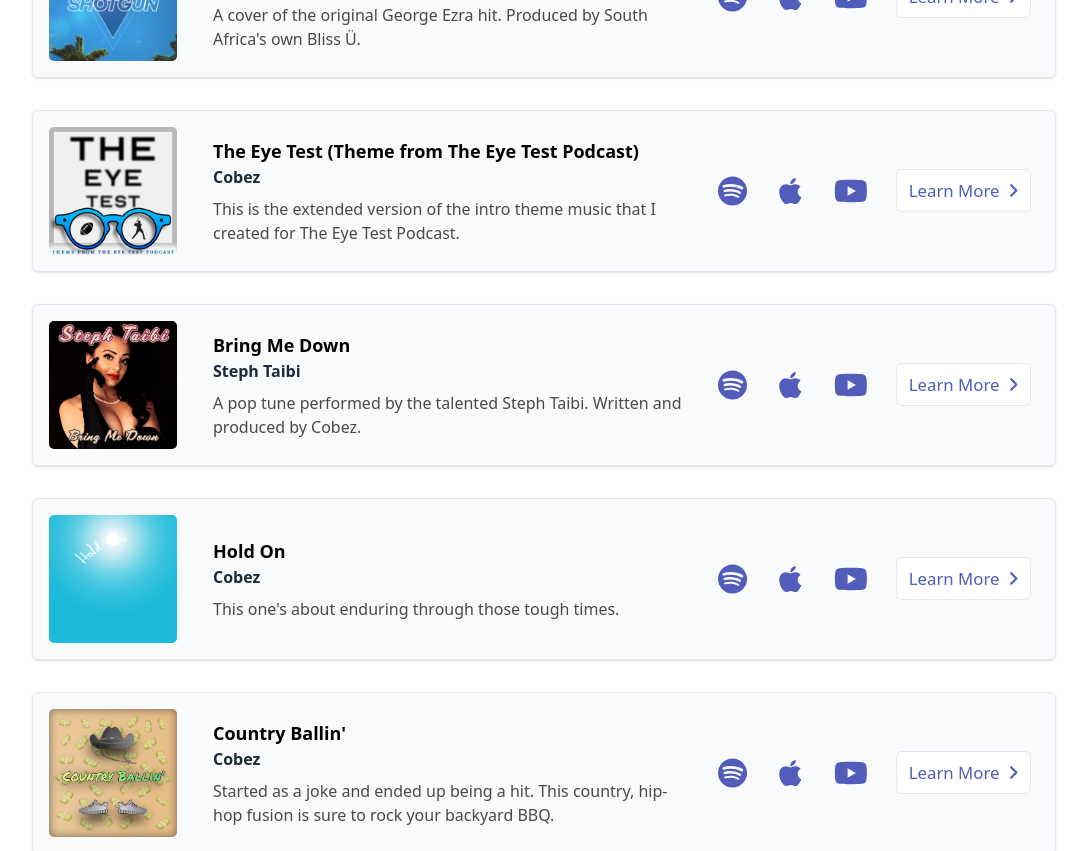
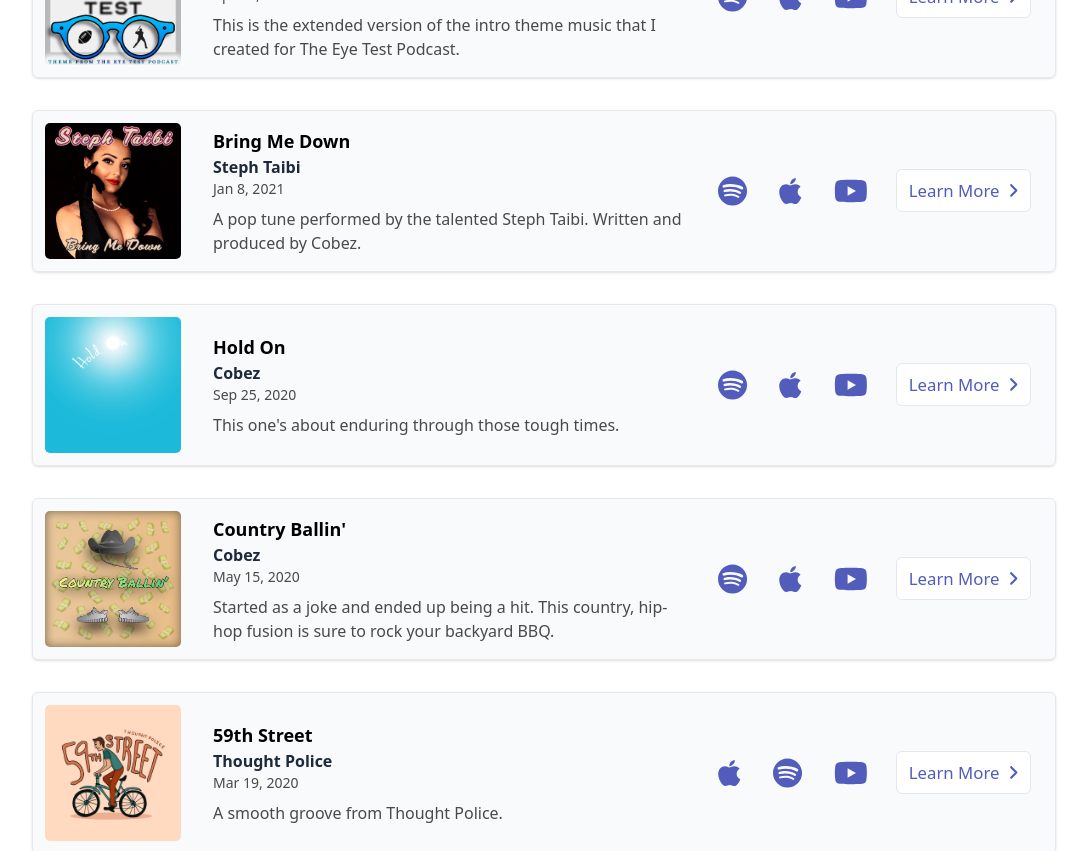
Before and after one commit to jcobert/cobez-music, a Next.js app: page /music in a window 1280 px wide. Shown: the part 780-1631 px from the top of the page, without its empty margins (96-1183 px from the left). Built offline with nearby package versions, Linux system fonts and the light colour scheme; a web font is replaced by a local one.

Commit message:
make artwork a link

```diff
--- a/components/Header.jsx
+++ b/components/Header.jsx
@@ -12,7 +12,7 @@ const navigation = [
 ];
 
 const activeLinkStyle =
-  "text-theme-primary font-bold border-b border-slate-300 rounded-b-none hover:rounded-md hover:bg-white hover:text-theme-primary hover:border-white";
+  "text-theme-primary font-bold border-b border-slate-300 rounded-b-none hover:rounded-md hover:bg-theme-secondary/10 hover:text-theme-primary hover:border-theme-secondary/10";
 
 const activeLinkStyleMobile =
   "text-slate-50 hover:text-slate-100 bg-slate-400 hover:bg-slate-500";
--- a/components/SongCard.jsx
+++ b/components/SongCard.jsx
@@ -1,18 +1,13 @@
 import { FontAwesomeIcon } from "@fortawesome/react-fontawesome";
-import {
-  faSpotify,
-  faApple,
-  faYoutube,
-} from "@fortawesome/free-brands-svg-icons";
-import {
-  faArrowRight,
-  faAnglesRight,
-  faAngleRight,
-} from "@fortawesome/free-solid-svg-icons";
+import { faAngleRight, faMusic } from "@fortawesome/free-solid-svg-icons";
 import Link from "next/link";
+import { determineLinkIcon } from "../lib/utils";
 
 function SongCard(props) {
   const song = props?.song;
+
+  const hasLinks = !!song?.data?.links;
+  const streamLinks = hasLinks ? Object.keys(song?.data?.links) : [];
 
   const listComponent = (
     <div className="shadow rounded-md">
@@ -20,21 +15,42 @@ function SongCard(props) {
       <div className="border bg-slate-50 pb-4 md:pb-0 rounded-md">
         <div className="flex flex-col md:flex-row justify-center items-center px-4 lg:pl-0">
           {/* Artwork */}
-          <div className="h-56 w-56 md:h-32 md:w-32 lg:h-40 lg:w-40 flex items-center justify-center">
+          <Link href={`/music/${song?.slug}`}>
+            <a className="h-56 w-56 md:h-32 md:w-32 lg:h-40 lg:w-40 flex items-center justify-center">
+              {!!song?.data?.artwork ? (
                 <div
-              className="bg-contain bg-no-repeat bg-center p-24 md:p-16 lg:p-[4?.25rem]"
+                  className="bg-contain bg-no-repeat bg-center p-24 md:p-16 lg:p-[4.25rem]"
                   style={{
                     backgroundImage: `url(${song?.data?.artwork})`,
                     borderRadius: 5,
                   }}
                 ></div>
+              ) : (
+                <div className="h-56 w-56 md:h-32 md:w-32 lg:h-40 lg:w-40 p-4 md:p-0 lg:p-3">
+                  <div className="flex flex-col h-full justify-center items-center gap-y-2 md:gap-y-1 rounded border bg-white/50 text-theme-primary">
+                    <div className="w-fit">
+                      <FontAwesomeIcon
+                        className="text-6xl md:text-5xl"
+                        icon={faMusic}
+                      />
                     </div>
+                    <p className="font-cookie text-3xl md:text-2xl text-theme-secondary">
+                      Cobez
+                    </p>
+                  </div>
+                </div>
+              )}
+            </a>
+          </Link>
           {/* Body */}
           <div className="flex flex-col w-full items-center gap-y-4 md:gap-y-2 md:pl-5 mt-3 md:mt-0 md:py-4 md:flex-1 lg:pr-2">
             {/* Title */}
             <div className="flex flex-col items-center md:items-start md:self-start text-center md:text-left lg:w-full lg:pr-6">
               <h4 className="text-lg font-bold">{song?.data?.title}</h4>
               <h5 className="text-slate-800 font-bold">{song?.data?.artist}</h5>
+              <h6 className="text-sm text-theme-tertiary">
+                {song?.data?.date}
+              </h6>
             </div>
             {/* Description */}
             <div className="md:self-start lg:w-full lg:pr-6 text-theme-tertiary">
@@ -43,24 +59,14 @@ function SongCard(props) {
             <div className="flex flex-col md:flex-row w-full justify-center items-center gap-y-4 lg:hidden">
               {/* Stream Links */}
               <div className="flex w-full md:w-9/12 items-center justify-around md:justify-center md:gap-x-8 text-5xl md:text-3xl text-theme-primary p-2 md:p-1 flex-1">
-                <a
+                {streamLinks?.map((link) => (
+                  <a href={song?.data?.links?.[link]}>
+                    <FontAwesomeIcon
                       className="hover:text-theme-tertiary transition"
-                  href={song?.data?.links?.spotify}
-                >
-                  <FontAwesomeIcon icon={faSpotify} />
+                      icon={determineLinkIcon(link)}
+                    />
                   </a>
-                <a
-                  className="hover:text-theme-tertiary transition"
-                  href={song?.data?.links?.apple}
-                >
-                  <FontAwesomeIcon icon={faApple} />
-                </a>
-                <a
-                  className="hover:text-theme-tertiary transition"
-                  href={song?.data?.links?.youtube}
-                >
-                  <FontAwesomeIcon icon={faYoutube} />
-                </a>
+                ))}
               </div>
               {/* Learn More Button */}
               <div className="w-full text-center flex-1 mb-4 md:mb-0 lg:hidden">
@@ -77,24 +83,14 @@ function SongCard(props) {
           <div className="hidden lg:flex gap-x-4">
             {/* Stream Links - lg */}
             <div className="flex w-full md:w-9/12 items-center justify-around md:justify-center md:gap-x-8 text-5xl md:text-3xl text-theme-primary p-2 md:p-1 flex-1">
-              <a
+              {streamLinks?.map((link) => (
+                <a href={song?.data?.links?.[link]}>
+                  <FontAwesomeIcon
                     className="hover:text-theme-tertiary transition"
-                href={song?.data?.links?.spotify}
-              >
-                <FontAwesomeIcon icon={faSpotify} />
+                    icon={determineLinkIcon(link)}
+                  />
                 </a>
-              <a
-                className="hover:text-theme-tertiary transition"
-                href={song?.data?.links?.apple}
-              >
-                <FontAwesomeIcon icon={faApple} />
-              </a>
-              <a
-                className="hover:text-theme-tertiary transition"
-                href={song?.data?.links?.youtube}
-              >
-                <FontAwesomeIcon icon={faYoutube} />
-              </a>
+              ))}
             </div>
             {/* Learn More Button - lg */}
             <div className="text-center hidden lg:block px-2">
@@ -116,7 +112,9 @@ function SongCard(props) {
       {/* Content */}
       <div className="border bg-slate-50 pb-4 md:pb-0 rounded-md flex-1 flex flex-col justify-center items-center px-4">
         {/* Artwork */}
-        <div className="h-56 w-56 flex items-center justify-center">
+        <Link href={`/music/${song?.slug}`}>
+          <a className="h-56 w-56 flex items-center justify-center">
+            {song?.data?.artwork ? (
               <div
                 className="bg-contain bg-no-repeat bg-center p-24"
                 style={{
@@ -124,13 +122,27 @@ function SongCard(props) {
                   borderRadius: 5,
                 }}
               ></div>
+            ) : (
+              <div className="h-56 w-56 p-4">
+                <div className="flex flex-col h-full justify-center items-center gap-y-2 rounded border bg-white/50 text-theme-primary">
+                  <div className="w-fit">
+                    <FontAwesomeIcon className="text-7xl" icon={faMusic} />
                   </div>
+                  <p className="font-cookie text-4xl text-theme-secondary">
+                    Cobez
+                  </p>
+                </div>
+              </div>
+            )}
+          </a>
+        </Link>
         {/* Body */}
         <div className="flex flex-col items-center gap-y-4 w-full mt-3 flex-1">
           {/* Title */}
           <div className="flex flex-col items-center text-center">
             <h4 className="text-lg font-bold">{song?.data?.title}</h4>
             <h5 className="text-slate-800 font-bold">{song?.data?.artist}</h5>
+            <h6 className="text-sm text-theme-tertiary">{song?.data?.date}</h6>
           </div>
           {/* Description */}
           <div className="md:text-center">
@@ -139,24 +151,14 @@ function SongCard(props) {
           <div className="flex flex-col w-full justify-center items-center gap-y-4 flex-1">
             {/* Stream Links */}
             <div className="flex w-full md:w-9/12 items-center justify-around text-5xl md:text-4xl text-theme-primary p-2 flex-1">
-              <a
+              {streamLinks?.map((link) => (
+                <a href={song?.data?.links?.[link]}>
+                  <FontAwesomeIcon
                     className="hover:text-theme-tertiary transition"
-                href={song?.data?.links?.spotify}
-              >
-                <FontAwesomeIcon icon={faSpotify} />
+                    icon={determineLinkIcon(link)}
+                  />
                 </a>
-              <a
-                className="hover:text-theme-tertiary transition"
-                href={song?.data?.links?.apple}
-              >
-                <FontAwesomeIcon icon={faApple} />
-              </a>
-              <a
-                className="hover:text-theme-tertiary transition"
-                href={song?.data?.links?.youtube}
-              >
-                <FontAwesomeIcon icon={faYoutube} />
-              </a>
+              ))}
             </div>
             {/* Learn More Button */}
             <div className="w-full text-center mb-4">
--- a/content/songs/hidden-truth.md
+++ /dev/null
@@ -1,11 +0,0 @@
----
-layout: music
-title: Hidden Truth
-artist: Cobez
-published: false
-date: May 28, 2023
-genre: Instrumental
-credits:
-  - Composer
-audio: https://ucarecdn.com/42615acc-d783-4b82-b38d-e55245364b02/Hidden Truth.mp3
----
--- /dev/null
+++ b/lib/utils.ts
@@ -0,0 +1,27 @@
+import {
+  faSpotify,
+  faApple,
+  faYoutube,
+  IconDefinition,
+} from "@fortawesome/free-brands-svg-icons";
+import { faLink } from "@fortawesome/free-solid-svg-icons";
+
+/** Determines icon to display for provided link type */
+export const determineLinkIcon = (link: string) => {
+  let icon: IconDefinition;
+  switch (link) {
+    case "spotify":
+      icon = faSpotify;
+      break;
+    case "apple":
+      icon = faApple;
+      break;
+    case "youtube":
+      icon = faYoutube;
+      break;
+    default:
+      icon = faLink;
+      break;
+  }
+  return icon;
+};
--- a/pages/music/[slug].jsx
+++ b/pages/music/[slug].jsx
@@ -2,11 +2,6 @@ import { getAllSongIds, getSongData } from "../../lib/songs";
 import Image from "next/image";
 import ReactMarkdown from "react-markdown";
 import { FontAwesomeIcon } from "@fortawesome/react-fontawesome";
-import {
-  faSpotify,
-  faApple,
-  faYoutube,
-} from "@fortawesome/free-brands-svg-icons";
 import {
   faAngleLeft,
   faAngleDown,
@@ -14,6 +9,7 @@ import {
 } from "@fortawesome/free-solid-svg-icons";
 import Link from "next/link";
 import { Disclosure } from "@headlessui/react";
+import { determineLinkIcon } from "../../lib/utils";
 
 export async function getStaticPaths() {
   const paths = getAllSongIds();
@@ -39,24 +35,6 @@ function Music({ frontmatter, markdown }) {
 
   const hasLinks = !!song?.links;
   const streamLinks = hasLinks ? Object.keys(song?.links) : [];
-  /** @todo move to utilities */
-  const determineLinkIcon = (link) => {
-    let icon;
-    switch (link) {
-      case "spotify":
-        icon = faSpotify;
-        break;
-      case "apple":
-        icon = faApple;
-        break;
-      case "youtube":
-        icon = faYoutube;
-        break;
-      default:
-        break;
-    }
-    return icon;
-  };
 
   return (
     <div className="bg-white/95 pt-4 md:pt-12 pb-12 md:pb-8 min-h-screen">
@@ -87,7 +65,7 @@ function Music({ frontmatter, markdown }) {
               style={{ borderRadius: 5 }}
             />
           ) : (
-            <div className="flex flex-col items-center gap-y-4 rounded border p-16 bg-white/50 text-theme-primary">
+            <div className="flex flex-col items-center justify-center gap-y-4 rounded border p-16 bg-white/50 text-theme-primary">
               <div className="w-fit">
                 <FontAwesomeIcon className="text-7xl" icon={faMusic} />
               </div>
```
Lines whose indentation alone changed are shown as unchanged.
